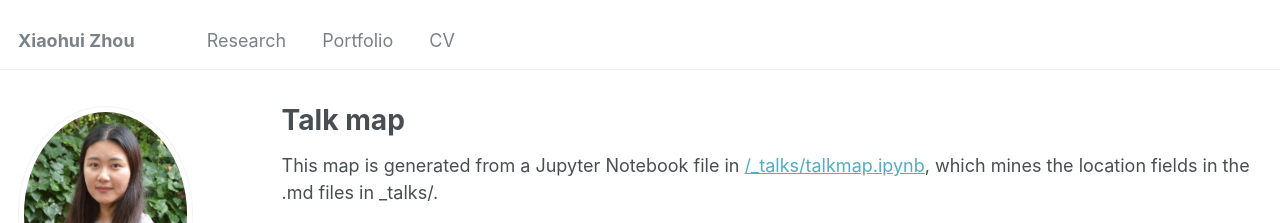
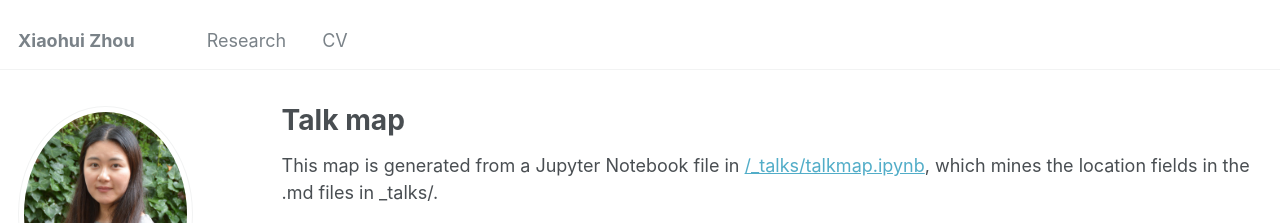
Before and after one commit to xiaohuizhou123/xiaohuizhou123.github.io, a Jekyll site: the page built from _pages/talkmap.html, in a window 1280 px wide. Shown: the top 223 px of the page. Built offline with Jekyll 4.4.1, drawn with Linux system fonts in a browser that asks for light colours; nearby versions of some CDN libraries; some web fonts are replaced.

Commit message:
Update navigation.yml

```diff
--- a/_data/navigation.yml
+++ b/_data/navigation.yml
@@ -6,9 +6,6 @@
 
 main:
   - title: "Research"
-    url: /research/
-
-  - title: "Portfolio"
     url: /portfolio/
 
   - title: "CV"
```
